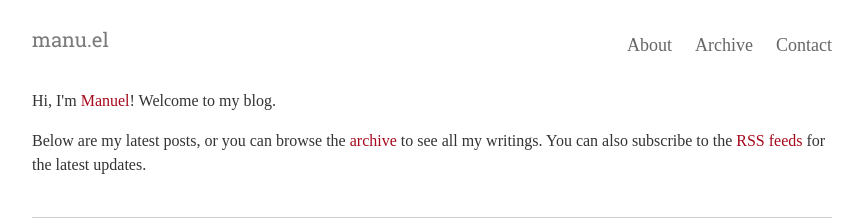
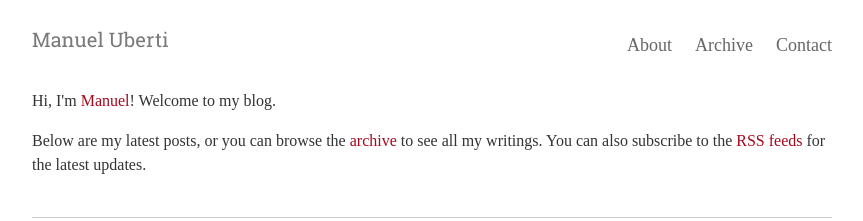
Before and after one commit to manuel-uberti/manuel-uberti.github.io, a Jekyll site: the page built from index.html, in a window 1280 px wide. Shown: the top 221 px of the page, without its empty margins (208-1071 px from the left). Built offline with Jekyll 4.4.1, drawn with Linux system fonts in a browser that asks for light colours; some web fonts are replaced; the list of posts is cut into pages by our own code.

Commit message:
Change site title

```diff
--- a/_config.yml
+++ b/_config.yml
@@ -1,5 +1,5 @@
 # Site settings
-title:       manu.el
+title:       Manuel Uberti
 email:       ""
 author:      Manuel Uberti
 description: "My Personal Website"
```
